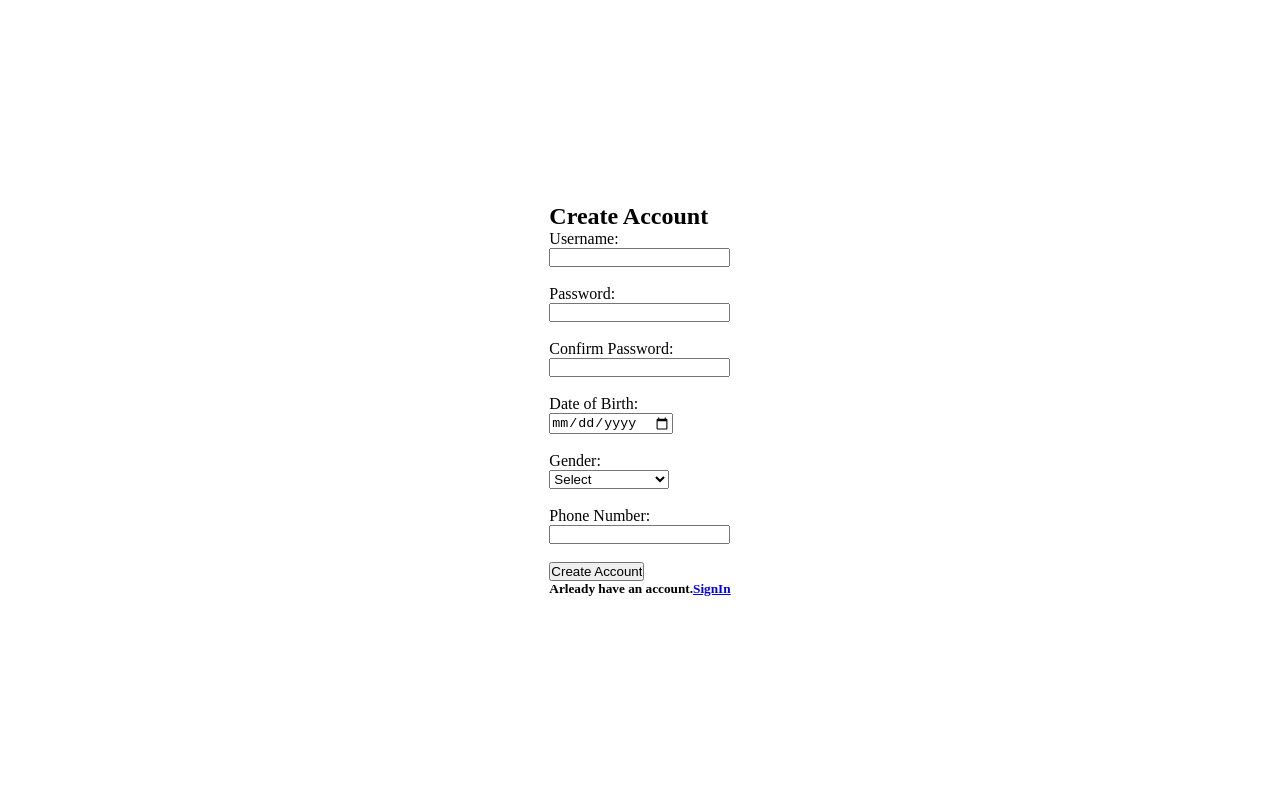
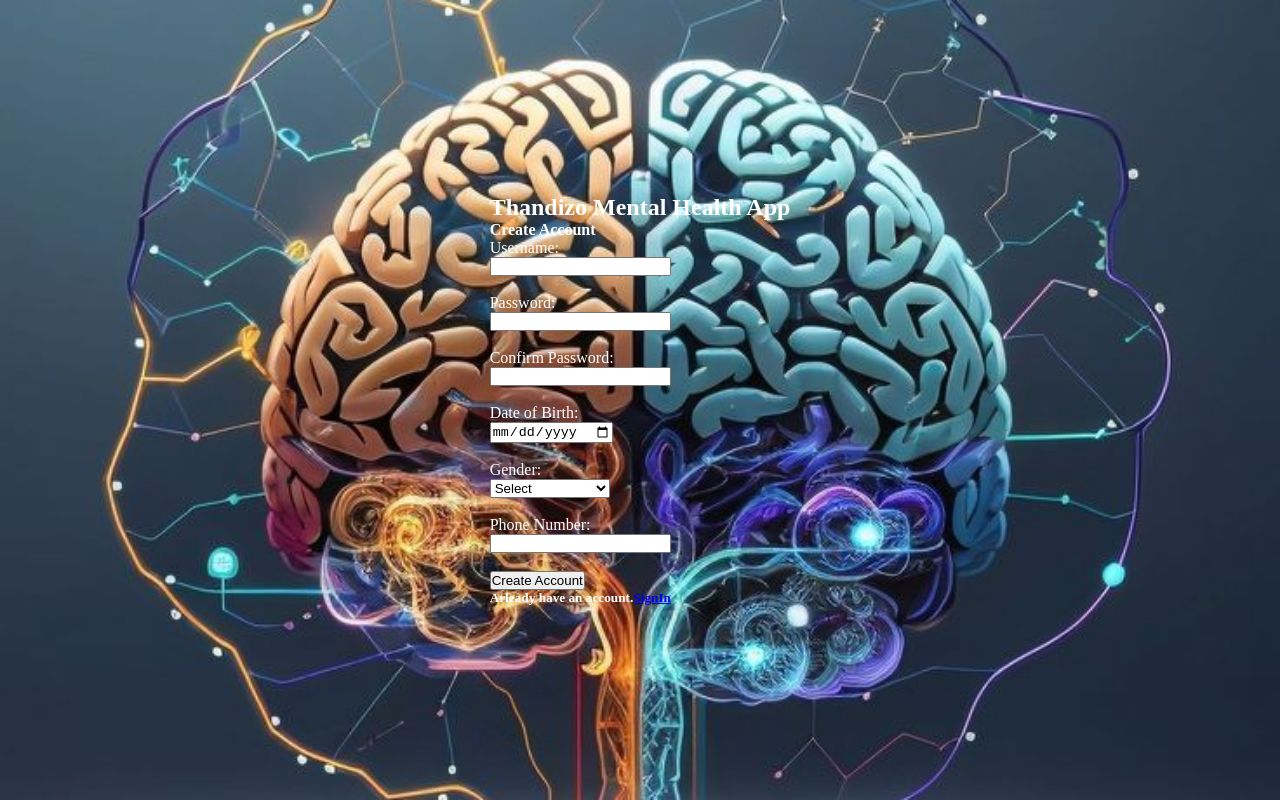
Before and after one commit to lauryn06/Annonymous_Mental_Health_System, a plain HTML site: page index.html in a window 1280 px wide. Drawn offline with Linux system fonts and the light colour scheme.

Commit message:
added backgroung image for create account

```diff
--- a/index.html
+++ b/index.html
@@ -8,7 +8,8 @@
 </head>
 <body>
     <form action="">
-     <h2>Create Account</h2>
+     <h2>Thandizo Mental Health App</h2>
+     <h4>Create Account</h4>
   <form action="/submit_registration" method="post">
 
     <label for="username">Username:</label><br>
--- a/style.css
+++ b/style.css
@@ -9,4 +9,12 @@ body{
     display: flex;
     justify-content: center;
     align-items: center;
+
+    background-image: url(join\ us_your\ health\ mentor.jpeg);
+      background-repeat: no-repeat;
+  background-attachment: fixed;
+  background-size: cover;
+  background-position: center;
+  color: white;
+
 }
```
